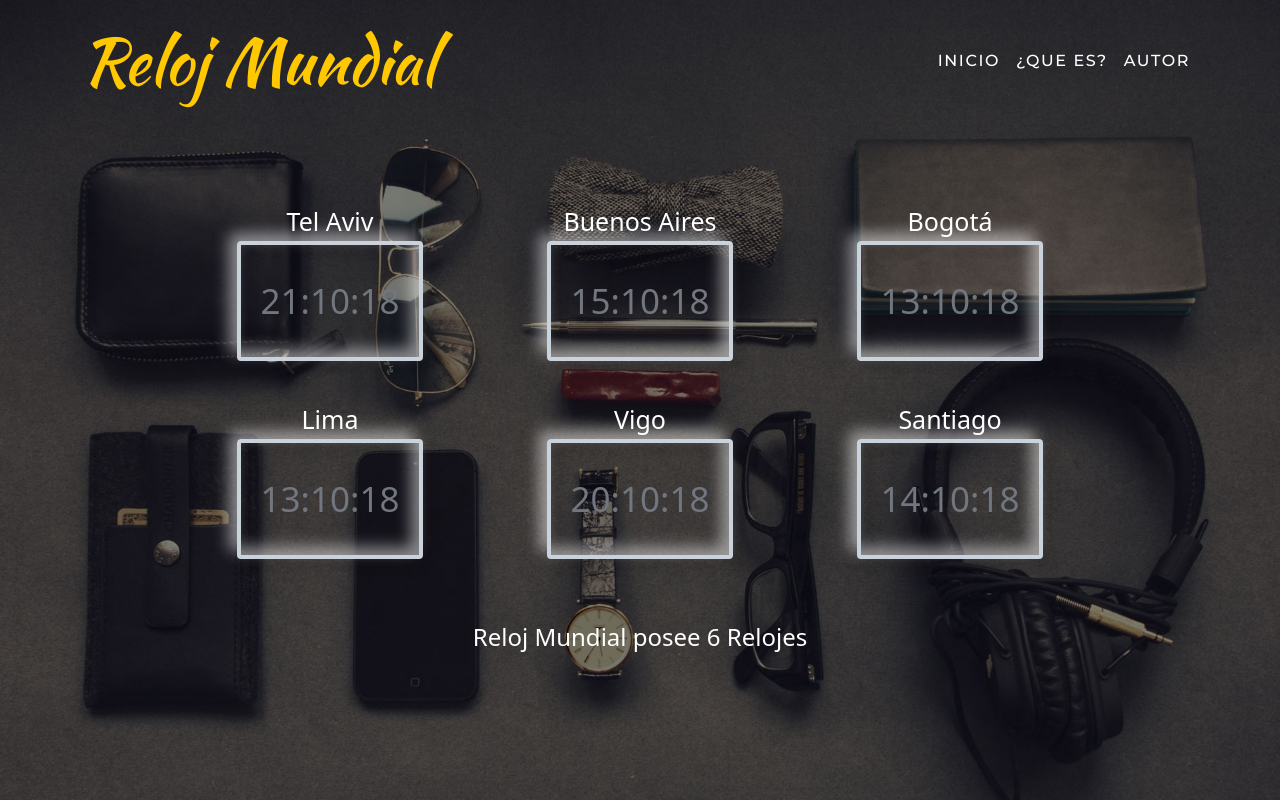
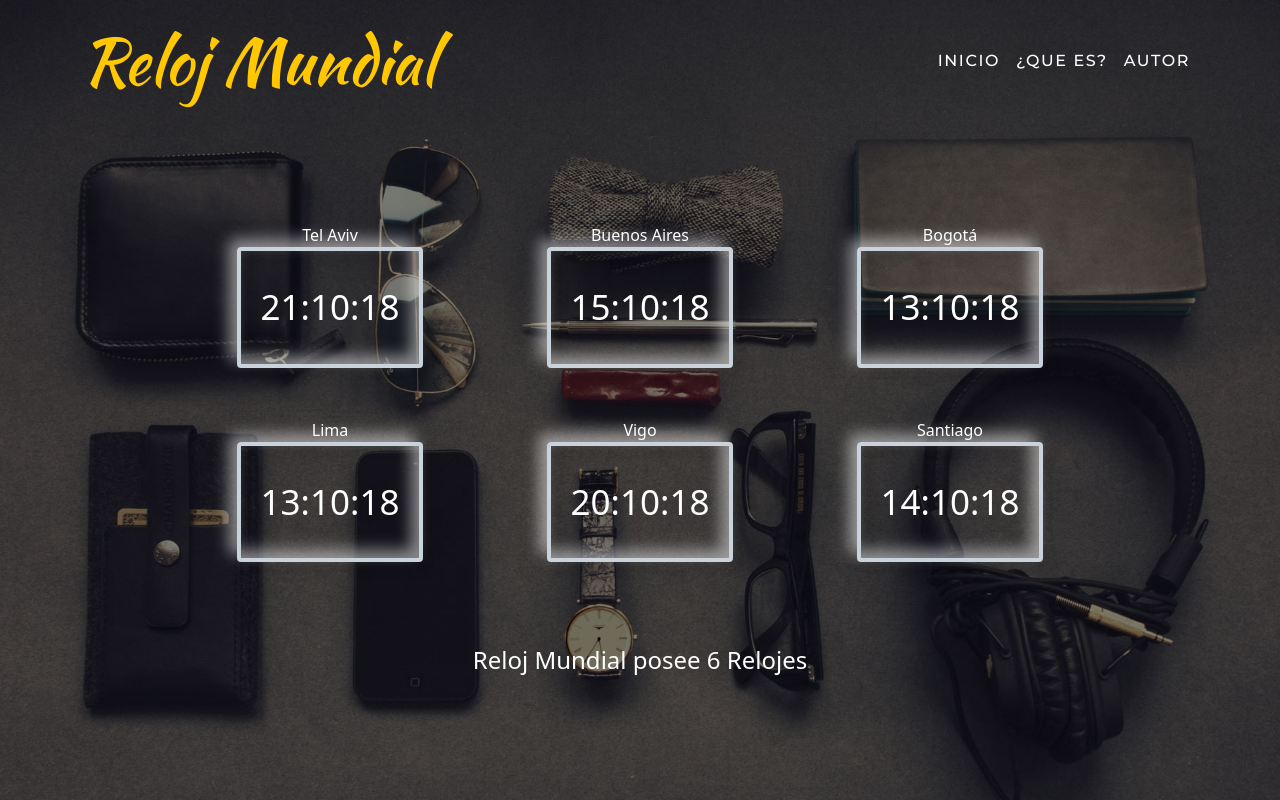
Before and after one commit to pabloretes/RelojMundial, a plain HTML site: page index.html in a window 1280 px wide. Shown: the top 800 px of the page. Drawn offline with nearby package versions, Linux system fonts and the light colour scheme.

Commit message:
Fetch en tu proyecto

```diff
--- a/css/styles.css
+++ b/css/styles.css
@@ -39,11 +39,12 @@ h3 {
     padding: 0px;
     justify-content: center;
     margin: 30px auto;
+
 }
 
 .reloj {
 	display:inline-block;
-	color:#71767f;
+	color:white;
 	padding:30px 20px;
 	font-weight:normal;
 	font-size:35px;
@@ -55,7 +56,11 @@ h3 {
 				inset 10px 10px 10px rgba(0,0,0,0.1);
 }
 
-
+#grilla {
+  display: flex;
+  flex-flow: row wrap;
+  justify-content: center;
+}
 
 .container-secundario {
   display: flex;
@@ -77,6 +82,8 @@ h3 {
   width: 300px;
   margin: 5px;
   cursor: default;
+  padding: 20px 0;
+
 }
 
 .ciudad {
--- a/index.html
+++ b/index.html
@@ -35,52 +35,10 @@
         </div>
       </div>
     </nav>
+
       <div class="container-relojes">
-        <div class="container-reloj" id="container1" onclick="fn_clickSeleccionar('#ciudad1')">
-          <div><span id="ciudad1" class="ciudad" ></span></div>
-          <div class="reloj"><span id="tiempo1">00 : 00 : 00</span></div>
-        </div>
-
-        <div class="container-reloj" id="container2" onclick="fn_clickSeleccionar('#ciudad2')">
-          <div><span id="ciudad2" class="ciudad" ></span></div>
-          <div class="reloj">
-            <span id="tiempo2">00 : 00 : 00</span>
-          </div>
-        </div>
-
-        <div class="container-reloj" id="container3" onclick="fn_clickSeleccionar('#ciudad3')">
-          <div><span id="ciudad3" class="ciudad" ></span></div>
-          <div class="reloj">
-            <span id="tiempo3">00 : 00 : 00</span>
-          </div>
-        </div>
+          <div id="grilla"></div>
       </div>
-      <div class="container-relojes">
-      <div class="container-reloj" id="container4" onclick="fn_clickSeleccionar('#ciudad4')">
-        <div><span id="ciudad4" class="ciudad" ></span></div>
-        <div class="reloj">
-          <span id="tiempo4">00 : 00 : 00</span>
-        </div>
-      </div>
-
-      <div class="container-reloj" id="container5" onclick="fn_clickSeleccionar('#ciudad5')">
-        <div><span id="ciudad5" class="ciudad"></span></div>
-        <div class="reloj">
-          <span id="tiempo5">00 : 00 : 00</span>
-      </div>
-      </div>
-
-      <div class="container-reloj" id="container6" onclick="fn_clickSeleccionar('#ciudad6')">
-        <div><span id="ciudad6" class="ciudad"></span></div>
-        <div class="reloj">
-          <span id="tiempo6">00 : 00 : 00</span>
-      </div>
-      </div>
-
-    </div>
-      </div>
-
-
 
       <div class="container-secundario">
         <h1><p id="id_tuCiudad"></p></h1>
--- a/js/javascript.js
+++ b/js/javascript.js
@@ -1,35 +1,100 @@
-// DESESTRUCTURACION. (Ver function fn_actualizarHora) Entrega del 28/04
-const difHoraria = {
-  difBog: -2,
-  difLim: -2,
-  difTel: 6,
-  difBue: 0,
-  difVig: 5,
-  difScl: -1
-};
-// Objeto ciudades
-const miArrayCiudades = [
-  { idCiudad: 1, ciudad: "Tel Aviv", pais: "Israel" },
-  { idCiudad: 2, ciudad: "Buenos Aires", pais: "Argentina" },
-  { idCiudad: 3, ciudad: "Bogotá", pais: "Colombia" },
-  { idCiudad: 4, ciudad: "Lima", pais: "Peru" },
-  { idCiudad: 5, ciudad: "Vigo", pais: "España" },
-  { idCiudad: 6, ciudad: "Santiago", pais: "Chile" },
-];
+//Fetch para penultima entrega // Pinta relojes
+const contRelojes = 0;
 
-//Inicio
-//Uso de JSON y Storage (me servía Session Storage)
-const jsonCiudades = JSON.stringify(miArrayCiudades);
-sessionStorage.setItem("ciudades", jsonCiudades);
+fn_modificarDOM();
+fn_iniciarRelojes();
+fn_pintaCantidad();
 
-fn_actualizarHora();
+function fn_modificarDOM(){
+  const resp = fetch("./json/ciudades.json")
+  .then((res) => res.json())
+  .then((data) => {
+    data.forEach((ciudad) => {
+      const grilla = document.querySelector("#grilla");
+      let idContainer = `container${ciudad.idCiudad}`;
+      let idTiempo = `tiempo${ciudad.idCiudad}`;
+      grilla.innerHTML += `<div id=${idContainer} class="container-reloj" onclick="fn_clickSeleccionar('#ciudad${ciudad.idCiudad}')">
+      <div><span id="ciudad${ciudad.idCiudad}" >${ciudad.ciudad}</span></div>
+      <div class="reloj"><span id="${idTiempo}">${ciudad.horaLocal}</span></div></div>`;
+    });
+  });
+}
+
+function fn_iniciarRelojes(){
+  const resp = fetch("./json/ciudades.json")
+  .then((res) => res.json())
+  .then((data) => {
+    data.forEach((ciudad) => {
+      fn_iniciarRelojLocal(ciudad);
+      const container = document.getElementById(`container${ciudad.idCiudad}`);
+      container.onmouseover = fn_logMouseOver;
+      container.onmouseout = fn_logMouseOut;
+    });
+  });
+}
+
+function fn_iniciarRelojLocal(ciudad) {
+    let idTiempo = `tiempo${ciudad.idCiudad}`;
+    let horaLocal = document.getElementById(idTiempo);
+
+  setInterval(function () {
+    let date = new Date();
+    date.setHours(date.getHours() + ciudad.difHoraria);
+
+    let horas = date.getHours();
+    let minutos = date.getMinutes();
+    let segundos = date.getSeconds();
+
+    //evitar los 0 o numeros individuales
+    if (horas < 10) horas = "0" + horas;
+    if (minutos < 10) minutos = "0" + minutos;
+    if (segundos < 10) segundos = "0" + segundos;
+
+    horaLocal.innerText = horas + ":" + minutos + ":" + segundos;
+
+  }, 1000);
+}
+
+function fn_pintaCantidad() {
+  const contRelojes = 0;
+  const resp = fetch("./json/ciudades.json")
+  .then((res) => res.json())
+  .then((data) => {
+    let cantidadRelojes = document.getElementById("id_textoCantidadRelojes");
+    cantidadRelojes.innerText = `Reloj Mundial posee ${data.length} Relojes`;
+  });
+}
+
+function fn_logMouseOver() {
+  let containerMouseOver = "#" + this.id;
+  document.querySelector(containerMouseOver).style.color = "orange";
+}
+
+function fn_logMouseOut() {
+  let containerMouseOut = "#" + this.id;
+  document.querySelector(containerMouseOut).style.color = "white";
+}
+
+function fn_clickSeleccionar(id_ciudad) {
+  let textoCiudad = document.querySelector(id_ciudad);
+
+  let tuCiudad = document.getElementById("id_tuCiudad");
+  tuCiudad.innerText = "Tu ciudad es " + textoCiudad.innerText;
+
+  fn_pintaCiudad(textoCiudad.innerText);
+  Toastify({
+    text: "Tu ciudad es " + textoCiudad.innerText + " :)",
+    className: "alertaFeliz",
+    duration: 3000,
+  }).showToast();
+}
 
 
 
-function fn_cuentaRelojes() {
-  let lasCiudades = JSON.parse(sessionStorage.getItem("ciudades"));
-  return lasCiudades.length;
-}
+
+
+
+
 
 let date = new Date();
 
@@ -41,75 +106,8 @@ const options = {
   day: "numeric",
 };
 
-function InicializaReloj(difHoraria, tiempo) {
-  setInterval(function () {
-    let date = new Date();
-    date.setHours(date.getHours() + difHoraria);
-
-    let horas = date.getHours();
-    let minutos = date.getMinutes();
-    let segundos = date.getSeconds();
-
-    //evitar los 0 o numeros individuales
-    if (horas < 10) horas = "0" + horas;
-    if (minutos < 10) minutos = "0" + minutos;
-    if (segundos < 10) segundos = "0" + segundos;
-
-    tiempo.innerText =  horas + ":" + minutos + ":" + segundos;
-  }, 1000);
-}
-
-function fn_actualizarHora() {
-  // Cantidad de relojes
-  let cantidadRelojes = document.getElementById("id_textoCantidadRelojes");
-  cantidadRelojes.innerText = "Reloj Mundial posee " + fn_cuentaRelojes() + " Relojes";
-
-  // DESESTRUCTURACION. Entrega del 28/04
-  let { difTel, difBue, difBog, difLim, difVig, difScl } = difHoraria;
-
-  let tiempo1 = document.getElementById("tiempo1");
-  let tiempo2 = document.getElementById("tiempo2");
-  let tiempo3 = document.getElementById("tiempo3");
-  let tiempo4 = document.getElementById("tiempo4");
-  let tiempo5 = document.getElementById("tiempo5");
-  let tiempo6 = document.getElementById("tiempo6");
-
-  InicializaReloj(difTel, tiempo1);
-  InicializaReloj(difBue, tiempo2);
-  InicializaReloj(difBog, tiempo3);
-  InicializaReloj(difLim, tiempo4);
-  InicializaReloj(difVig, tiempo5);
-  InicializaReloj(difScl, tiempo6);
-
-  let ciudad1 = document.getElementById("ciudad1");
-  let ciudad2 = document.getElementById("ciudad2");
-  let ciudad3 = document.getElementById("ciudad3");
-  let ciudad4 = document.getElementById("ciudad4");
-  let ciudad5 = document.getElementById("ciudad5");
-  let ciudad6 = document.getElementById("ciudad6");
-
-  ciudad1.innerText = "Tel Aviv";
-  ciudad2.innerText = "Buenos Aires";
-  ciudad3.innerText = "Bogotá";
-  ciudad4.innerText = "Lima";
-  ciudad5.innerText = "Vigo";
-  ciudad6.innerText = "Santiago";
-}
 
 
-function fn_clickSeleccionar(id_ciudad) {
-  let tuCiudad = document.getElementById("id_tuCiudad");
-  let textoCiudad = document.querySelector(id_ciudad).textContent;
-  tuCiudad.innerText = "Tu ciudad es " + textoCiudad;
-  fn_actualizarHora();
-  fn_pintaCiudad(textoCiudad);
-  Toastify({
-    text: "Tu ciudad es " + textoCiudad + " :)",
-    className: "alertaFeliz",
-    duration: 3000
-    }).showToast();
-
-}
 
 
 // USO OPERADOR TERNARIO, entrega del 28/04
@@ -134,39 +132,24 @@ function fn_pintaCiudad(textoCiudad) {
     : (document.getElementById("tiempo6").style.color = "white");
 }
 
-const container1 = document.querySelector("#container1");
-container1.onmouseover = logMouseOver;
-container1.onmouseout = logMouseOut;
-
-const container2 = document.querySelector("#container2");
-container2.onmouseover = logMouseOver;
-container2.onmouseout = logMouseOut;
-
-const container3 = document.querySelector("#container3");
-container3.onmouseover = logMouseOver;
-container3.onmouseout = logMouseOut;
-
-const container4 = document.querySelector("#container4");
-container4.onmouseover = logMouseOver;
-container4.onmouseout = logMouseOut;
-
-const container5 = document.querySelector("#container5");
-container5.onmouseover = logMouseOver;
-container5.onmouseout = logMouseOut;
-
-const container6 = document.querySelector("#container6");
-container6.onmouseover = logMouseOver;
-container6.onmouseout = logMouseOut;
 
 
+// const container2 = document.querySelector("#container2");
+// container2.onmouseover = logMouseOver;
+// container2.onmouseout = logMouseOut;
 
-function logMouseOver() {
-  let containerMouseOver = "#" + this.id;
-  document.querySelector(containerMouseOver).style.color = "orange";
+// const container3 = document.querySelector("#container3");
+// container3.onmouseover = logMouseOver;
+// container3.onmouseout = logMouseOut;
 
-}
+// const container4 = document.querySelector("#container4");
+// container4.onmouseover = logMouseOver;
+// container4.onmouseout = logMouseOut;
 
-function logMouseOut() {
-  let containerMouseOut = "#" + this.id;
-  document.querySelector(containerMouseOut).style.color = "white";
-}
+// const container5 = document.querySelector("#container5");
+// container5.onmouseover = logMouseOver;
+// container5.onmouseout = logMouseOut;
+
+// const container6 = document.querySelector("#container6");
+// container6.onmouseover = logMouseOver;
+// container6.onmouseout = logMouseOut;
--- /dev/null
+++ b/json/ciudades.json
@@ -0,0 +1,8 @@
+[
+{ "idCiudad": 1, "ciudad": "Tel Aviv", "pais": "Israel", "difHoraria": 6, "horaLocal": "00:00:00"},
+{ "idCiudad": 2, "ciudad": "Buenos Aires", "pais": "Argentina", "difHoraria": 0, "horaLocal": "00:00:00"},
+{ "idCiudad": 3, "ciudad": "Bogotá", "pais": "Colombia", "difHoraria": -2, "horaLocal": "00:00:00"},
+{ "idCiudad": 4, "ciudad": "Lima", "pais": "Peru", "difHoraria": -2, "horaLocal": "00:00:00"},
+{ "idCiudad": 5, "ciudad": "Vigo", "pais": "España", "difHoraria": 5, "horaLocal": "00:00:00"},
+{ "idCiudad": 6, "ciudad": "Santiago", "pais": "Chile", "difHoraria": -1, "horaLocal": "00:00:00" }
+]
```
